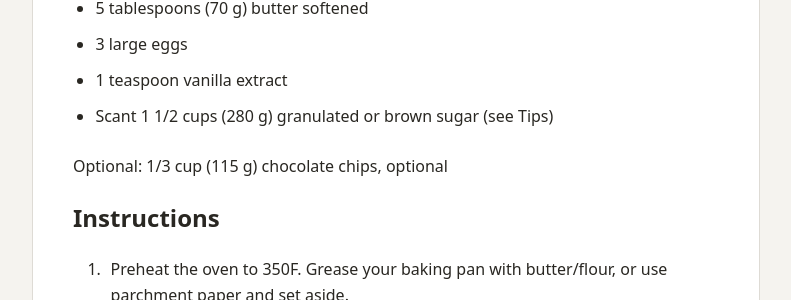
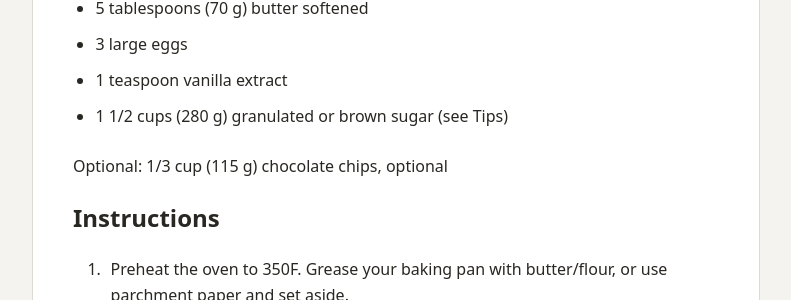
Before and after one commit to sundaycake/recipes, a Jekyll site: the page built from _recipes/almond-flour-brownies.md, in a window 1280 px wide and 900 px high, scrolled down 911 px. Shown: the part 155-455 px from the top of the window, without its empty margins (244-1035 px from the left). Built offline with Jekyll 4.4.1, drawn with Linux system fonts in a browser that asks for light colours.

Commit message:
Update almond-flour-brownies.md

```diff
--- a/_recipes/almond-flour-brownies.md
+++ b/_recipes/almond-flour-brownies.md
@@ -39,7 +39,7 @@ source_url: https://thebigmansworld.com/almond-flour-brownies/
 - 5 tablespoons (70 g) butter softened
 - 3 large eggs
 - 1 teaspoon vanilla extract
-- Scant 1 1/2 cups (280 g) granulated or brown sugar (see Tips)
+- 1 1/2 cups (280 g) granulated or brown sugar (see Tips)
 
 Optional: 1/3 cup (115 g) chocolate chips, optional
 
```
